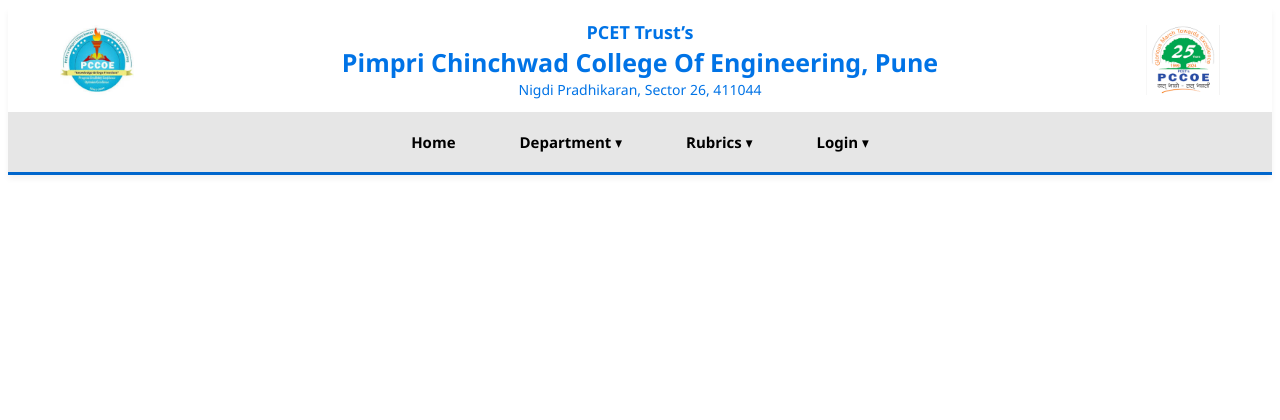
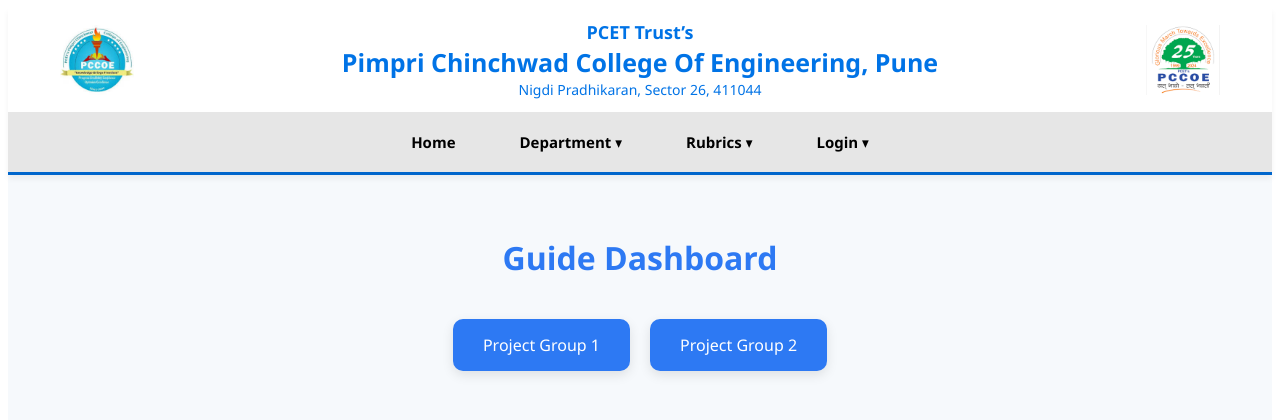
Before and after one commit to PradnyaKulkarni2005/ProjectDiary, a React (Vite) app: page /guide-dashboard in a window 1280 px wide. Shown: the top 420 px of the page. Built offline with nearby package versions, Linux system fonts and the light colour scheme.

Commit message:
guide dashboard and project guide page added in department dropdown

```diff
--- a/src/App.jsx
+++ b/src/App.jsx
@@ -9,6 +9,8 @@ import Rubric4 from './pages/Rubric4';
 import COProjectTable from './pages/COProjectTable';
 import POPage from './pages/POPage';
 import PSOPage from './pages/PSOPage';
+import GuideDashboard from './pages/GuideDashboard';
+import ProjectGroupPage from './pages/ProjectGroupPage';
 
 function App() {
   return (
@@ -24,8 +26,8 @@ function App() {
         <Route path="/mechanical" element={<COProjectTable />} />
         <Route path="/po" element={<POPage />} />
         <Route path="/pso" element={<PSOPage />} />
-
-
+        <Route path="/guide-dashboard" element={<GuideDashboard />} />
+        <Route path="/project-dashboard" element={<ProjectGroupPage />} />
 
       </Routes>
     </>
--- a/src/components/Navbar.jsx
+++ b/src/components/Navbar.jsx
@@ -123,6 +123,7 @@ function Navbar() {
               <a href="#">AIML</a>
               <a href="#">CS Regional</a>
               <Link to="/pso">Programme Specific Outcomes (PSO)</Link>
+              <Link to="/guide-dashboard">Guide</Link>
             </div>
           </div>
 
@@ -141,7 +142,7 @@ function Navbar() {
           <div className="dropdown">
             <button className="dropbtn">Login ▾</button>
             <div className="dropdown-content">
-              <a href="/login?role=guide">Guide</a>
+              <Link to="/login?role=guide">Guide</Link>
               <a href="/login?role=coordinator">Project Coordinator</a>
               <a href="/login?role=student">Student</a>
               <a href="/login?role=hod">HOD</a>
--- /dev/null
+++ b/src/pages/GuideDashboard.css
@@ -0,0 +1,40 @@
+.dashboard-container {
+  display: flex;
+  flex-direction: column;
+  align-items: center;
+  min-height: 90vh;
+  padding: 40px 20px;
+  background-color: #f6f9fc;
+  font-family: 'Segoe UI', sans-serif;
+}
+
+.dashboard-title {
+  font-size: 2rem;
+  color: #2d79f3;
+  margin-bottom: 40px;
+  font-weight: bold;
+}
+
+.button-container {
+  display: flex;
+  gap: 20px;
+  flex-wrap: wrap;
+  justify-content: center;
+}
+
+.group-button {
+  padding: 15px 30px;
+  font-size: 16px;
+  border-radius: 10px;
+  border: none;
+  background-color: #2d79f3;
+  color: white;
+  font-weight: 500;
+  cursor: pointer;
+  transition: background-color 0.3s;
+  box-shadow: 0 4px 12px rgba(0, 0, 0, 0.1);
+}
+
+.group-button:hover {
+  background-color: #1a5dcc;
+}
--- /dev/null
+++ b/src/pages/GuideDashboard.jsx
@@ -0,0 +1,23 @@
+import React from 'react';
+import { useNavigate } from 'react-router-dom';
+import './GuideDashboard.css';
+
+function GuideDashboard() {
+  const navigate = useNavigate();
+
+  return (
+    <div className="dashboard-container">
+      <h1 className="dashboard-title">Guide Dashboard</h1>
+      <div className="button-container">
+        <button className="group-button" onClick={() => navigate('/project-dashboard')}>
+          Project Group 1
+        </button>
+        <button className="group-button" onClick={() => navigate('/project-dashboard')}>
+          Project Group 2
+        </button>
+      </div>
+    </div>
+  );
+}
+
+export default GuideDashboard;
--- /dev/null
+++ b/src/pages/ProjectGroupPage.css
@@ -0,0 +1,55 @@
+.project-form {
+  max-width: 500px;
+  margin: 40px auto;
+}
+
+.form-title {
+  text-align: center;
+  color: #2d79f3;
+  margin-bottom: 20px;
+}
+
+.flex-column {
+  display: flex;
+  flex-direction: column;
+  gap: 5px;
+  margin-bottom: 15px;
+}
+
+.input,
+.textarea {
+  border: 1.5px solid #ecedec;
+  border-radius: 10px;
+  padding: 10px;
+  font-family: 'Segoe UI', sans-serif;
+  font-size: 15px;
+}
+
+.input:focus,
+.textarea:focus {
+  outline: none;
+  border: 1.5px solid #2d79f3;
+}
+
+.textarea {
+  min-height: 100px;
+  resize: vertical;
+}
+
+.button-submit {
+  margin-top: 20px;
+  background-color: #2d79f3;
+  border: none;
+  color: white;
+  font-size: 15px;
+  font-weight: 500;
+  border-radius: 10px;
+  height: 45px;
+  width: 100%;
+  cursor: pointer;
+  transition: background-color 0.3s;
+}
+
+.button-submit:hover {
+  background-color: #1a5dcc;
+}
--- /dev/null
+++ b/src/pages/ProjectGroupPage.jsx
@@ -0,0 +1,43 @@
+import React, { useState } from 'react';
+import { useNavigate, useParams } from 'react-router-dom';
+import './ProjectGroupPage.css';
+
+function ProjectGroupPage() {
+  const { groupId } = useParams();
+  const navigate = useNavigate();
+
+  const [todo, setTodo] = useState('');
+  const [outcomes, setOutcomes] = useState('');
+  const [discussion, setDiscussion] = useState('');
+  const [meeting, setMeeting] = useState('');
+
+  return (
+    <div className="form project-form">
+      <h2 className="form-title">Project Group {groupId}</h2>
+
+      <div className="flex-column">
+        <label>To Do:</label>
+        <textarea className="input textarea" value={todo} onChange={e => setTodo(e.target.value)} placeholder="Enter tasks..." />
+      </div>
+
+      <div className="flex-column">
+        <label>Outcomes:</label>
+        <textarea className="input textarea" value={outcomes} onChange={e => setOutcomes(e.target.value)} placeholder="Expected outcomes..." />
+      </div>
+
+      <div className="flex-column">
+        <label>Discussion:</label>
+        <textarea className="input textarea" value={discussion} onChange={e => setDiscussion(e.target.value)} placeholder="Discussion notes..." />
+      </div>
+
+      <div className="flex-column">
+        <label>Next Meeting Schedule:</label>
+        <input className="input" type="datetime-local" value={meeting} onChange={e => setMeeting(e.target.value)} />
+      </div>
+
+      <button className="button-submit" onClick={() => navigate(-1)}>← Back to Dashboard</button>
+    </div>
+  );
+}
+
+export default ProjectGroupPage;
```
